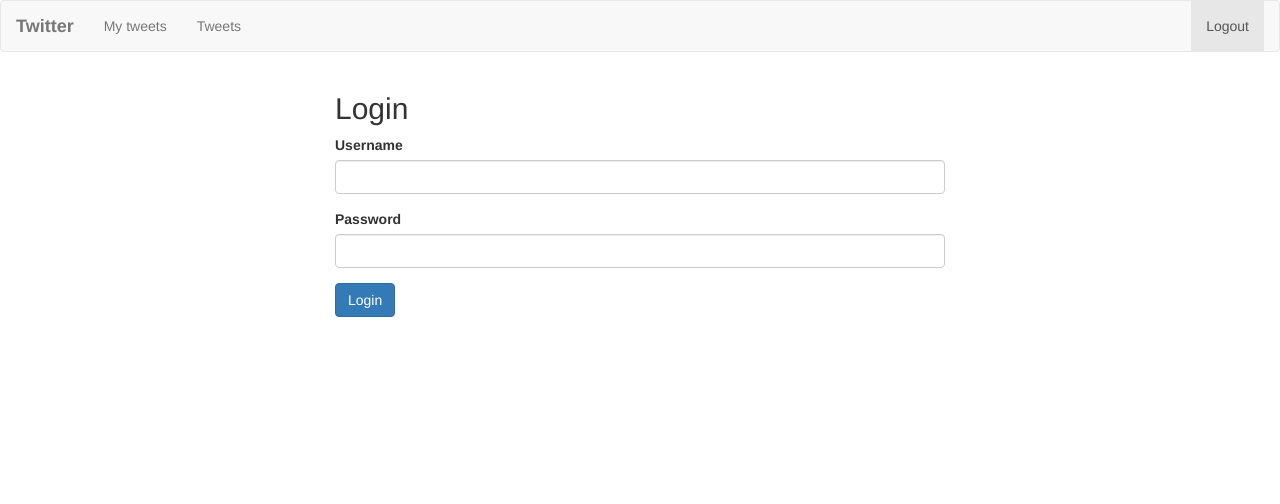
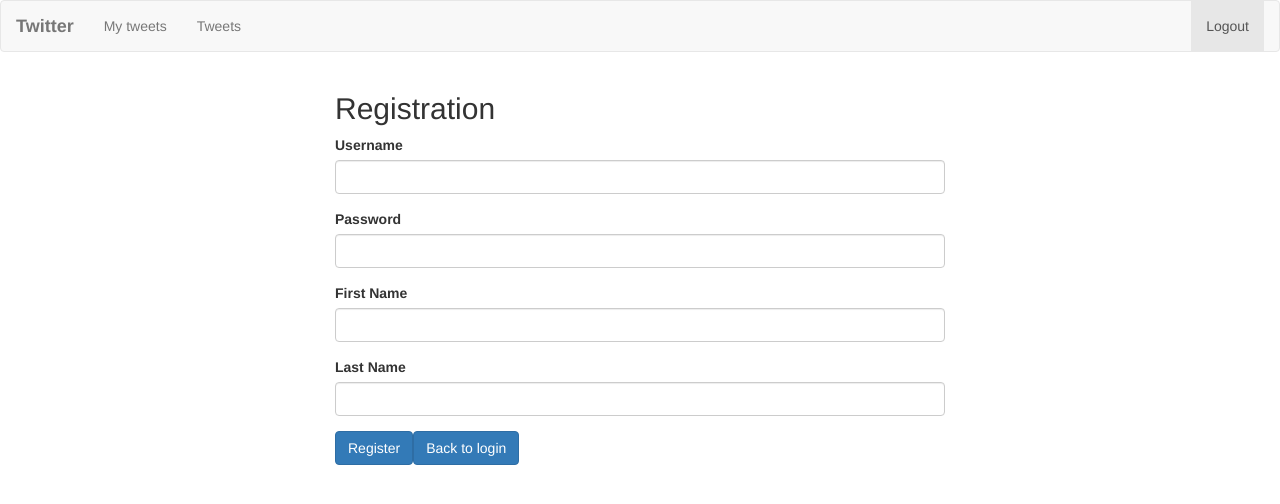
Before and after one commit to mbendis/interview-twitter, an Angular app in the folder interview-twitter-ui/: page /registration in a window 1280 px wide. Shown: the top 504 px of the page. Built offline with nearby package versions, Linux system fonts and the light colour scheme.

Commit message:
Added name and last name fields to registration. Added component registration to routing module.

```diff
--- a/interview-twitter-ui/src/app/app-routing.module.ts
+++ b/interview-twitter-ui/src/app/app-routing.module.ts
@@ -10,10 +10,6 @@ const routes: Routes = [
   {
     path: 'login',
     loadChildren: 'app/auth/auth.module#AuthModule',
-  },
-  {
-    path: 'registration',
-    loadChildren: 'app/auth/auth.module#AuthModule'
   }
 ];
 
--- a/interview-twitter-ui/src/app/auth/auth-routing.module.ts
+++ b/interview-twitter-ui/src/app/auth/auth-routing.module.ts
@@ -1,12 +1,17 @@
 import {NgModule} from '@angular/core';
 import {RouterModule, Routes} from '@angular/router';
 import {LoginContainerComponent} from "./login-container/login-container.component";
+import {RegistrationContainerComponent} from "./registration-container/registration-container.component";
 
 const routes: Routes = [
   {
     path: '',
     component: LoginContainerComponent,
   },
+  {
+    path: 'registration',
+    component: RegistrationContainerComponent
+  }
 ];
 
 @NgModule({
--- a/interview-twitter-ui/src/app/auth/login/login.component.html
+++ b/interview-twitter-ui/src/app/auth/login/login.component.html
@@ -17,7 +17,7 @@
         </div>
     </div>
     <div class="form-group">
-      <button class="btn btn-primary">Login</button>
+      <button class="btn btn-primary">Login</button> <button class="btn btn-primary" routerLinkActive="active" routerLink="/registration">Go to registration</button>
     </div>
     <div *ngIf="incorrectCredentialsError" class="alert alert-danger"></div>
   </form>
--- a/interview-twitter-ui/src/app/auth/registration/registration.component.html
+++ b/interview-twitter-ui/src/app/auth/registration/registration.component.html
@@ -1,3 +1,5 @@
+
+
 <div class="col-md-6 col-md-offset-3">
   <h2>Registration</h2>
   <form name="form" (ngSubmit)="onSubmit(f)" #f="ngForm" novalidate>
@@ -17,7 +19,21 @@
       </div>
     </div>
     <div class="form-group">
-      <button class="btn btn-primary">Register</button>
+        <label for="firstName">First Name</label>
+        <input id="firstName" type="text" class="form-control" name="firstName" [(ngModel)]="model.firstName" #user="ngModel"
+               required
+               minlength="1"/>
+        <div *ngIf="isFormSubmittedWithInvalidUsername(f)" class="help-block">First name is required</div>
+    </div>
+    <div class="form-group">
+      <label for="lastName">Last Name</label>
+      <input id="lastName" type="text" class="form-control" name="lastName" [(ngModel)]="model.lastName" #user="ngModel"
+             required
+             minlength="1"/>
+      <div *ngIf="isFormSubmittedWithInvalidUsername(f)" class="help-block">Last name is required</div>
+    </div>
+    <div class="form-group">
+      <button class="btn btn-primary">Register</button> <button class="btn btn-primary" routerLinkActive="active" routerLink="/login">Back to login</button>
     </div>
     <div *ngIf="incorrectCredentialsError" class="alert alert-danger"></div>
   </form>
--- a/interview-twitter-ui/src/app/auth/registration/registration.component.ts
+++ b/interview-twitter-ui/src/app/auth/registration/registration.component.ts
@@ -10,7 +10,8 @@ import {AuthService} from "../../services/auth.service";
 })
 
 export class RegistrationComponent {
-  model: any = {username: '', password: ''};
+
+  model: any = {username: '', password: '', firstName: '', lastName: ''};
   loading = false;
   incorrectCredentialsError = false;
 
@@ -26,7 +27,7 @@ export class RegistrationComponent {
 
   register() {
     this.loading = true;
-    this.authService.register(this.model.username, this.model.password);
+    this.authService.register(this.model.username, this.model.password, this.model.firstName, this.model.lastName);
     this.router.navigate(['/login']);
   }
 
--- a/interview-twitter-ui/src/app/services/auth.service.ts
+++ b/interview-twitter-ui/src/app/services/auth.service.ts
@@ -43,7 +43,7 @@ export class AuthService {
     this.clearAuthToken();
     this.clearCredentials();
   }
-  register(username: string, password: string){
-
+  register(username: string, password: string, firstName: string, lastName: string){
+    console.log('registration: ' + username + ' ' + password + ' ' + firstName + ' ' + lastName);
   }
 }
```
